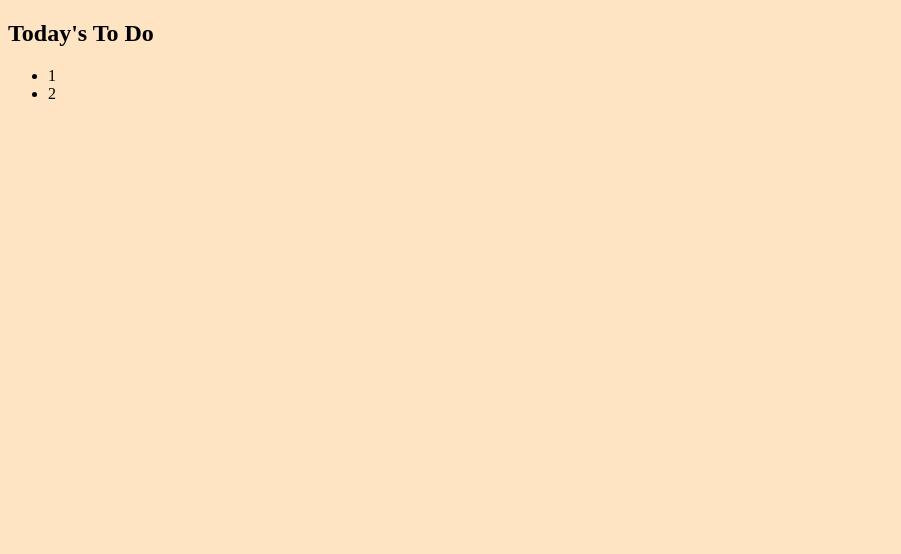
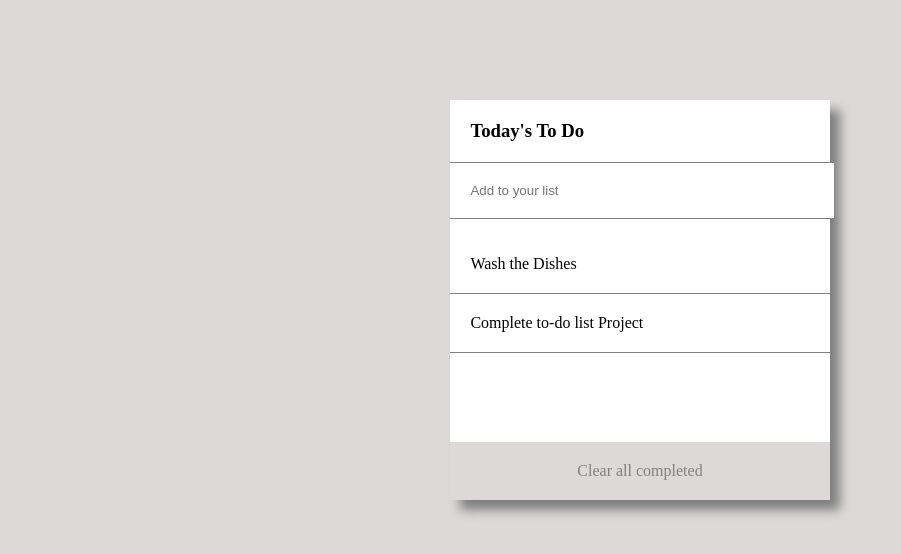
Before and after one commit to Vagyasri/To-Do-List-Practice, a website built with webpack: page src/index.html in a window 1280 px wide. Shown: the whole page, without its empty margins (0-901 px from the left). Built offline with nearby package versions, Linux system fonts and the light colour scheme.

Commit message:
Add stylesheet

```diff
--- a/src/index.html
+++ b/src/index.html
@@ -7,9 +7,11 @@
 </head>
 <body>
     <div id="tab">
-        <h2>Today's To Do</h2>
+        <h3 class="main">Today's To Do</h3>
+        <input class="add-bar main" type="text" placeholder="Add to your list">
         <ul class="list-container" data>
         </ul>
+        <p class="clear">Clear all completed</p>
     </div>
 </body>
 </html>
--- a/src/index.js
+++ b/src/index.js
@@ -5,13 +5,13 @@ const container = document.querySelector('[data]')
 
 const todoList = [{
     index: 1,
-    task: 'Wash the Dishes',
-    status: true
+    description: 'Wash the Dishes',
+    completed: true
 },
 {
     index: 2,
-    task: 'Complete to-do list Project',
-    status: true
+    description: 'Complete to-do list Project',
+    completed: true
 }];
 
 function render(){
@@ -19,7 +19,7 @@ function render(){
     todoList.forEach(todo => {
         const listElement = document.createElement('li');
         listElement.classList.add('list-prop');
-        listElement.innerText = todo.index;
+        listElement.innerText = todo.description;
         container.appendChild(listElement);
     });
 }
--- a/src/style.css
+++ b/src/style.css
@@ -1,7 +1,45 @@
 body {
-  background-color: bisque;
+  background-color: rgb(221, 217, 217);
 }
 
-.hello {
-  color: red;
+#tab {
+  background-color: white;
+  box-shadow: 10px 10px 10px grey;
+  max-width: 30%;
+  margin: auto;
+  height: 50vh;
+  margin-top: 100px;
+  position: relative;
 }
+
+.main {
+  border-bottom: 1px solid grey;
+  padding: 20px;
+  margin: auto;
+}
+
+.add-bar {
+  width: 90.7%;
+}
+
+input {
+  border-style: hidden;
+}
+
+.list-prop {
+  list-style-type: none;
+  border-bottom: 1px solid grey;
+  padding: 20px;
+  margin: 0 0 0 -40px;
+}
+
+.clear {
+  text-align: center;
+  background-color: rgb(221, 217, 217);
+  color: grey;
+  padding: 20px 0;
+  margin: auto;
+  position: absolute;
+  bottom: 0;
+  width: 100%;
+}
```
